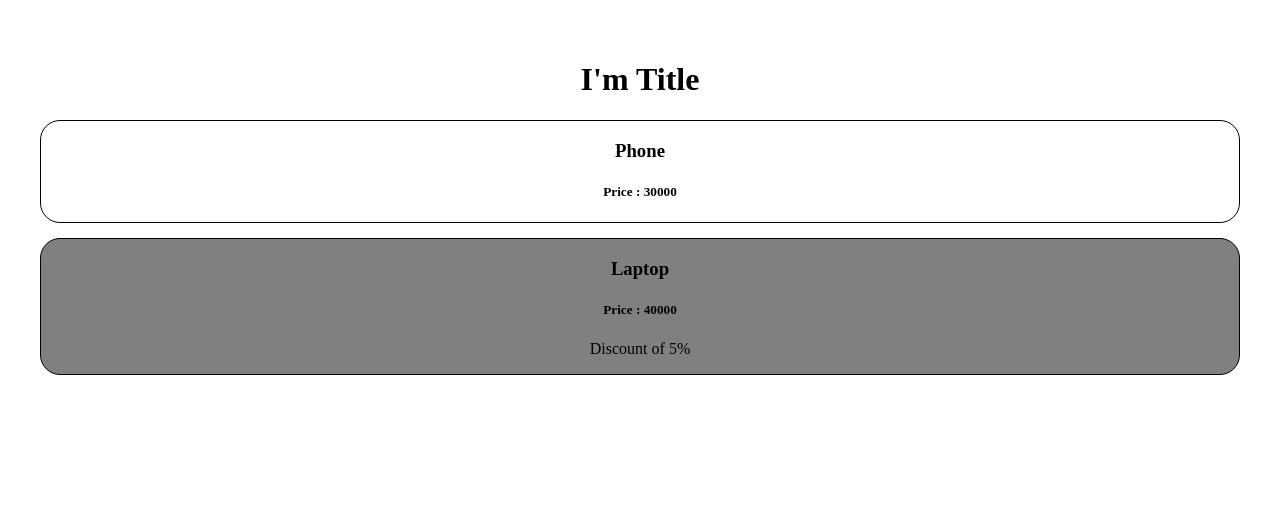
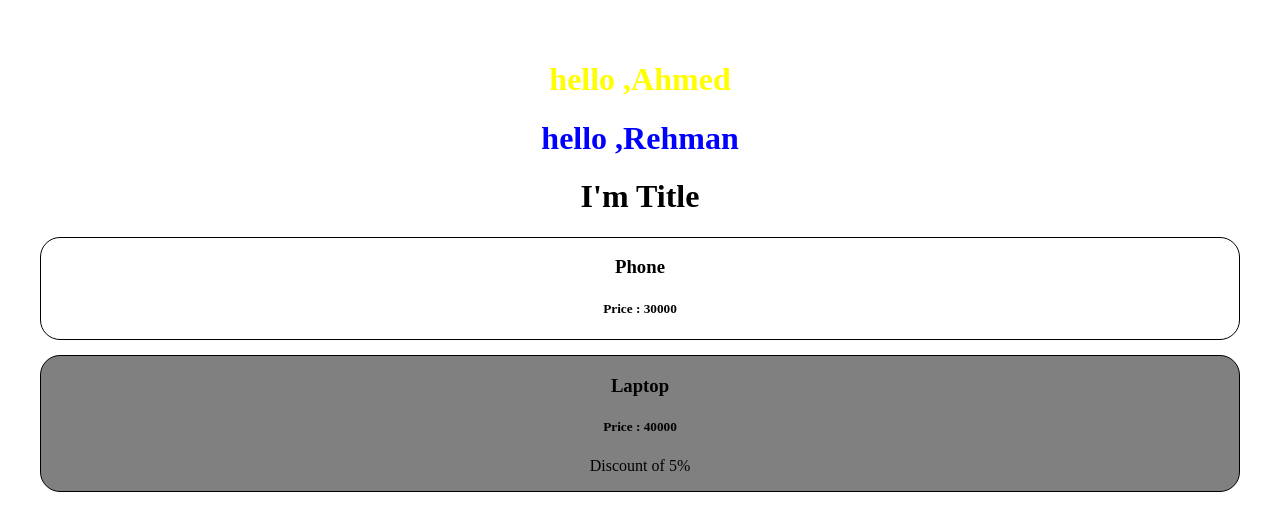
Before and after one commit to faheemiqbal370/React, a React (Vite) app in the folder Basic-React-App/: page / in a window 1280 px wide. Shown: the top 530 px of the page. Built offline with nearby package versions, Linux system fonts and the light colour scheme.

Commit message:
Show msg hello to user in different colors, pass 2 props userName and textColor

```diff
--- a/Basic-React-App/src/App.jsx
+++ b/Basic-React-App/src/App.jsx
@@ -1,6 +1,8 @@
 import "./App.css"
 import Title from "./Title.jsx"
 import ProductTab from "./ProductTab.jsx";
+import Msgbox from "./MsfBox.jsx";
+
 
 function Description(){
   return <h2>I'm Description</h2>;
@@ -9,6 +11,8 @@ function Description(){
 function App() {
   return(
   <>
+  <Msgbox userName="Ahmed" textColor="yellow"/>
+  <Msgbox userName="Rehman" textColor="blue"/>
     <Title />
     <ProductTab/>
     {/* <Description/> */}
--- /dev/null
+++ b/Basic-React-App/src/MsfBox.jsx
@@ -0,0 +1,11 @@
+//Show msg hello to user in different colors, pass 2 props userName and textColor
+
+function Msgbox({userName,textColor}){
+    let styles={color: textColor};
+    return(
+        <>
+        <h1 style={{color: textColor}}>hello ,{userName}</h1>
+        </>
+    );
+}
+export default Msgbox;
```
